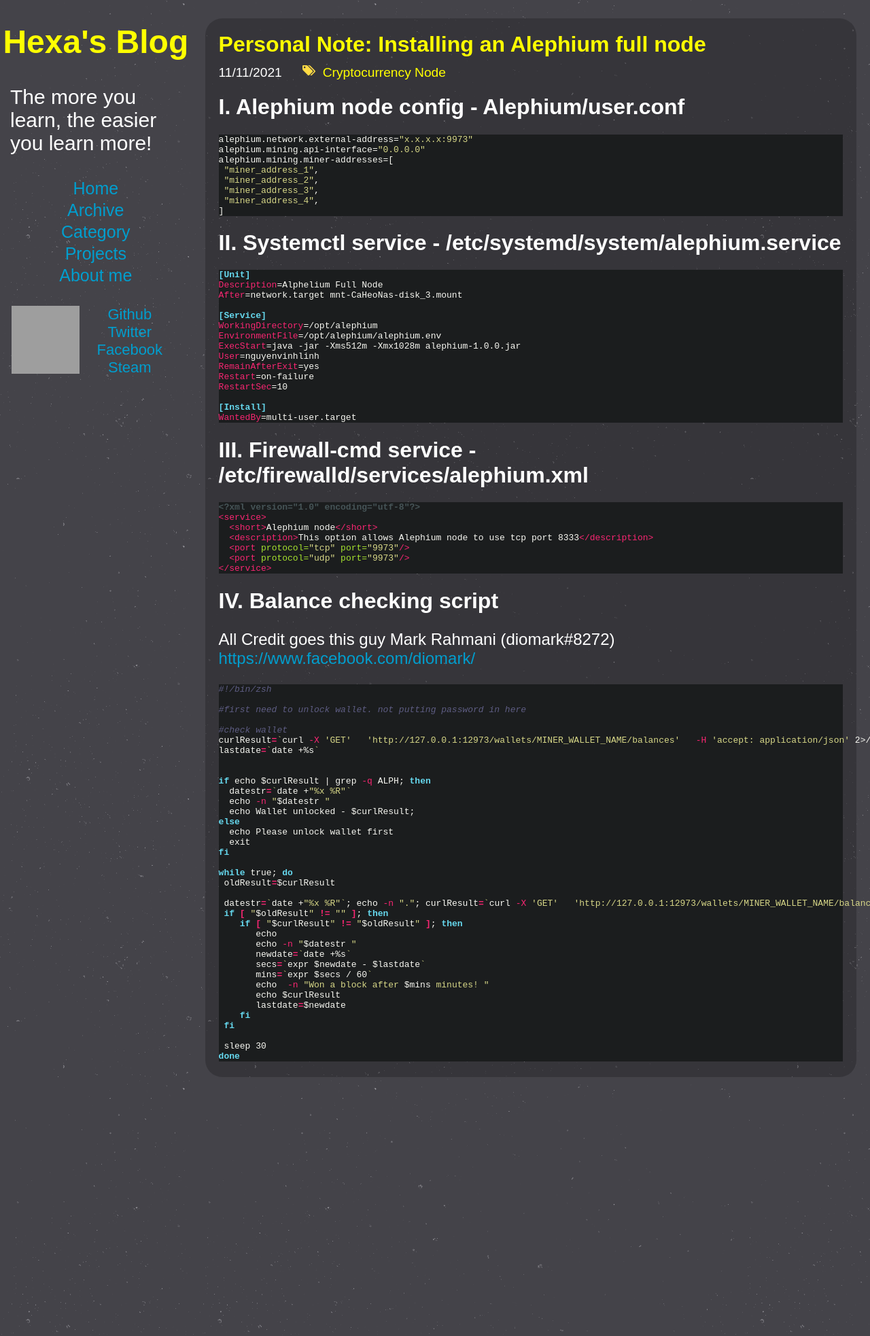
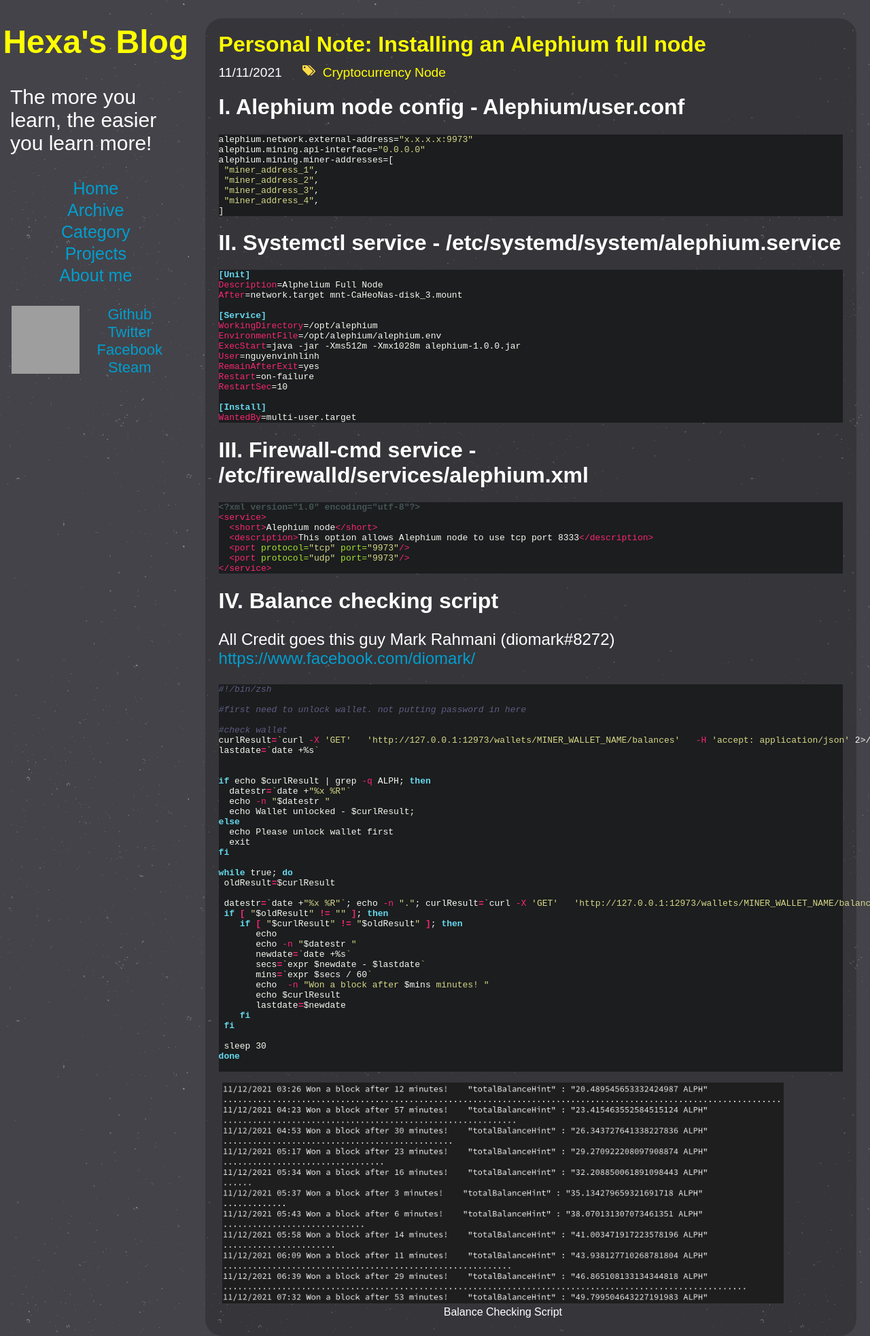
Before and after one commit to nguyenvinhlinh/nguyenvinhlinh.github.io, a Jekyll site: the page built from _posts/2021-11-10-Installing-an-Alephium-full-node.md, in a window 1280 px wide. Shown: the whole page at 68% size. Built offline with Jekyll 4.4.1, drawn with Linux system fonts in a browser that asks for light colours; some of the changed lines change nothing that is shown; grey boxes are pictures that could not be loaded.

Commit message:
update script

````diff
--- a/_posts/2021-11-10-Installing-an-Alephium-full-node.md
+++ b/_posts/2021-11-10-Installing-an-Alephium-full-node.md
@@ -61,7 +61,7 @@
 #first need to unlock wallet. not putting password in here
 
 #check wallet
-curlResult=`curl -X 'GET'   'http://127.0.0.1:12973/wallets/MINER_WALLET_NAME/balances'   -H 'accept: application/json' 2>/dev/null | json_pp | grep totalBalanceHint`
+curlResult=`curl -X 'GET'   'http://127.0.0.1:12973/wallets/MINER_WALLET_NAME/balances'   -H 'accept: application/json' 2>/dev/null | json_pp | grep totalBalanceHint| cut -f1 -d","`
 lastdate=`date +%s`
 
 
@@ -77,7 +77,7 @@
 while true; do
  oldResult=$curlResult
 
- datestr=`date +"%x %R"`; echo -n "."; curlResult=`curl -X 'GET'   'http://127.0.0.1:12973/wallets/MINER_WALLET_NAME/balances'   -H 'accept: application/json' 2>/dev/null | json_pp | grep totalBalanceHint`
+ datestr=`date +"%x %R"`; echo -n "."; curlResult=`curl -X 'GET'   'http://127.0.0.1:12973/wallets/MINER_WALLET_NAME/balances'   -H 'accept: application/json' 2>/dev/null | json_pp | grep totalBalanceHint| cut -f1 -d","`
  if [ "$oldResult" != "" ]; then
     if [ "$curlResult" != "$oldResult" ]; then
        echo
@@ -93,4 +93,8 @@
 
  sleep 30
 done
+
 ```
+
+
+{% include image.html url="/image/posts/2021-11-10-Installing-an-Alephium-full-node/1.png" description="Balance Checking Script" %}
````
Also changed, not shown: image/posts/2021-11-10-Installing-an-Alephium-full-node/1.png (added).
